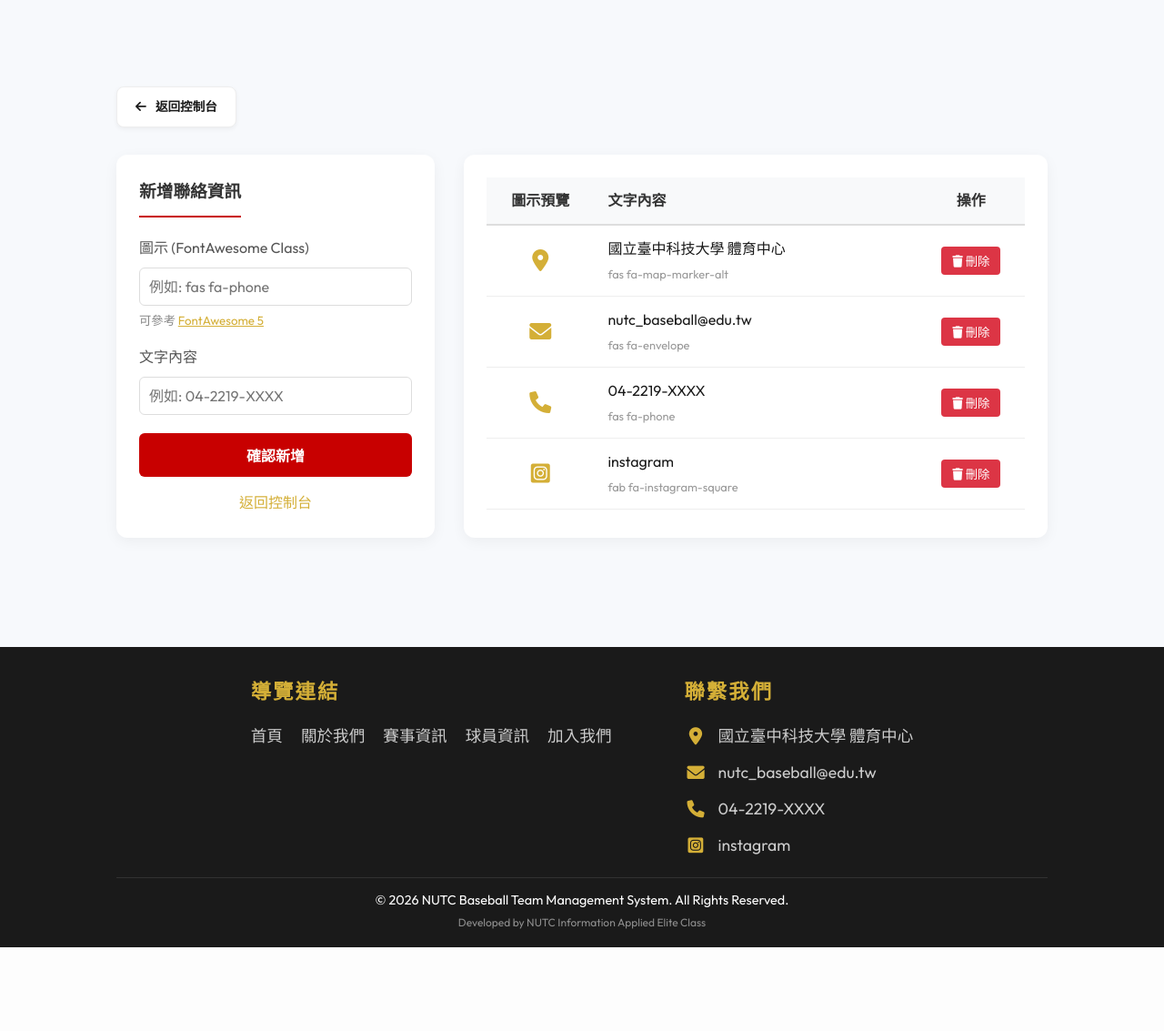
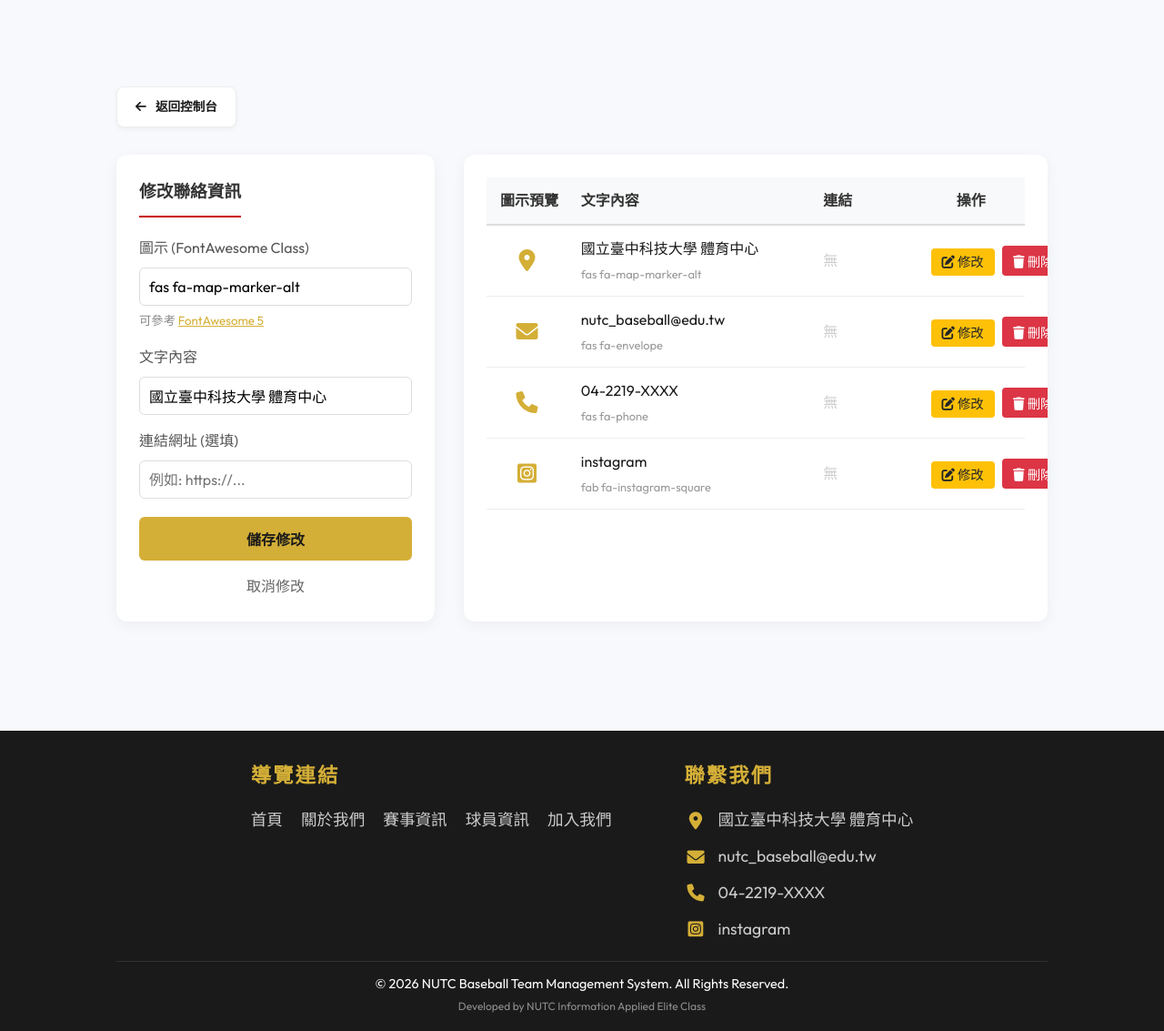
Before and after one commit to lzh082007/baseball_web, a PHP site: page /admin_contact.php?edit_id=1 in a window 1280 px wide. Shown: the part 325-1458 px from the top of the page at 91% size. Before the commit the page ends 1366 px from the top, so only its background shows below. Run offline with PHP 8.4, Linux system fonts and the light colour scheme; the visitor is signed in with stand-in values (Sample User, id 1); data comes from the database, SQL or seed files in the repository.

Commit message:
“5/14最新版”

```diff
--- a/admin_contact.php
+++ b/admin_contact.php
@@ -7,14 +7,28 @@ if ($_SERVER['REQUEST_METHOD'] == 'POST') {
     if (isset($_POST['add'])) {
         $db->insert('contact_us', [
             'icon_class' => $_POST['icon_class'],
-            'content_text' => $_POST['content_text']
+            'content_text' => $_POST['content_text'],
+            'link' => $_POST['link'] ?? null
         ]);
         $msg = '聯絡資訊新增成功！';
+    }
+    if (isset($_POST['update'])) {
+        $db->update('contact_us', $_POST['id'], [
+            'icon_class' => $_POST['icon_class'],
+            'content_text' => $_POST['content_text'],
+            'link' => $_POST['link'] ?? null
+        ]);
+        $msg = '聯絡資訊修改成功！';
     }
     if (isset($_POST['delete'])) {
         $db->delete('contact_us', $_POST['id']);
         $msg = '聯絡資訊已刪除。';
     }
+}
+
+$editRecord = null;
+if (isset($_GET['edit_id'])) {
+    $editRecord = $db->find('contact_us', 'id', $_GET['edit_id']);
 }
 
 // Fetch all contact info
@@ -32,7 +46,7 @@ $contacts = $db->getAll('contact_us');
             <i class="fas fa-arrow-left"></i> 返回控制台
         </a>
         <?php if ($msg): ?>
-            <div class="admin-msg-box" style="background: var(--primary); color: white; padding: 10px 15px; border-radius: 8px; margin-bottom: 20px;">
+            <div class="admin-msg-box" style="background: #E8F5E9; color: #2E7D32; padding: 15px; border-radius: 10px; margin-bottom: 30px; font-weight: 700; text-align: center;">
                 <?= $msg ?>
             </div>
         <?php endif; ?>
@@ -40,36 +54,49 @@ $contacts = $db->getAll('contact_us');
         <div class="admin-players-layout" style="display: grid; grid-template-columns: 350px 1fr; gap: 2rem;">
             <!-- Add Contact Form -->
             <div class="admin-form-card" style="background: white; border-radius: 12px; padding: 25px; box-shadow: 0 4px 15px rgba(0,0,0,0.05); height: fit-content;">
-                <h3 style="margin-bottom: 20px; color: #333; border-bottom: 2px solid var(--primary); padding-bottom: 10px; display: inline-block;">新增聯絡資訊</h3>
-                <form method="POST">
+                <h3 style="margin-bottom: 20px; color: #333; border-bottom: 2px solid var(--primary); padding-bottom: 10px; display: inline-block;"><?= $editRecord ? '修改聯絡資訊' : '新增聯絡資訊' ?></h3>
+                <form method="POST" action="admin_contact.php">
+                    <?php if ($editRecord): ?>
+                        <input type="hidden" name="id" value="<?= $editRecord['id'] ?>">
+                    <?php endif; ?>
                     <div class="form-group" style="margin-bottom: 15px;">
                         <label style="display: block; margin-bottom: 8px; font-weight: 500; color: #555;">圖示 (FontAwesome Class)</label>
-                        <input type="text" name="icon_class" class="form-control" style="width: 100%; padding: 10px; border: 1px solid #ddd; border-radius: 6px; box-sizing: border-box;" placeholder="例如: fas fa-phone" required>
+                        <input type="text" name="icon_class" class="form-control" style="width: 100%; padding: 10px; border: 1px solid #ddd; border-radius: 6px; box-sizing: border-box;" placeholder="例如: fas fa-phone" value="<?= $editRecord ? htmlspecialchars($editRecord['icon_class']) : '' ?>" required>
                         <small style="color: #888; margin-top: 5px; display: block;">可參考 <a href="https://fontawesome.com/v5/search?m=free" target="_blank" style="color: var(--secondary);">FontAwesome 5</a></small>
                     </div>
+                    <div class="form-group" style="margin-bottom: 15px;">
+                        <label style="display: block; margin-bottom: 8px; font-weight: 500; color: #555;">文字內容</label>
+                        <input type="text" name="content_text" class="form-control" style="width: 100%; padding: 10px; border: 1px solid #ddd; border-radius: 6px; box-sizing: border-box;" placeholder="例如: 04-2219-XXXX" value="<?= $editRecord ? htmlspecialchars($editRecord['content_text']) : '' ?>" required>
+                    </div>
                     <div class="form-group" style="margin-bottom: 20px;">
-                        <label style="display: block; margin-bottom: 8px; font-weight: 500; color: #555;">文字內容</label>
-                        <input type="text" name="content_text" class="form-control" style="width: 100%; padding: 10px; border: 1px solid #ddd; border-radius: 6px; box-sizing: border-box;" placeholder="例如: 04-2219-XXXX" required>
+                        <label style="display: block; margin-bottom: 8px; font-weight: 500; color: #555;">連結網址 (選填)</label>
+                        <input type="text" name="link" class="form-control" style="width: 100%; padding: 10px; border: 1px solid #ddd; border-radius: 6px; box-sizing: border-box;" placeholder="例如: https://... " value="<?= $editRecord ? htmlspecialchars($editRecord['link'] ?? '') : '' ?>">
                     </div>
-                    <button type="submit" name="add" class="btn-submit" style="width: 100%; padding: 12px; background: var(--primary); color: white; border: none; border-radius: 6px; cursor: pointer; font-weight: bold; transition: opacity 0.3s;">確認新增</button>
-                    <a href="admin_dashboard.php" style="display: block; text-align: center; margin-top: 15px; color: var(--secondary); text-decoration: none;">返回控制台</a>
+                    <?php if ($editRecord): ?>
+                        <button type="submit" name="update" class="btn-submit" style="width: 100%; padding: 12px; background: var(--secondary); color: #1a1a1a; border: none; border-radius: 6px; cursor: pointer; font-weight: bold; transition: opacity 0.3s;">儲存修改</button>
+                        <a href="admin_contact.php" style="display: block; text-align: center; margin-top: 15px; color: #666; text-decoration: none;">取消修改</a>
+                    <?php else: ?>
+                        <button type="submit" name="add" class="btn-submit" style="width: 100%; padding: 12px; background: var(--primary); color: white; border: none; border-radius: 6px; cursor: pointer; font-weight: bold; transition: opacity 0.3s;">確認新增</button>
+                        <a href="admin_dashboard.php" style="display: block; text-align: center; margin-top: 15px; color: var(--secondary); text-decoration: none;">返回控制台</a>
+                    <?php endif; ?>
                 </form>
             </div>
 
             <!-- Contacts List -->
             <div class="admin-list-card" style="background: white; border-radius: 12px; padding: 25px; box-shadow: 0 4px 15px rgba(0,0,0,0.05); overflow-x: auto;">
-                <table class="admin-table" style="width: 100%; border-collapse: collapse;">
+                <table class="admin-table" style="width: 100%; border-collapse: collapse; table-layout: fixed;">
                     <thead>
                         <tr style="background: #f8f9fa; border-bottom: 2px solid #ddd;">
-                            <th style="padding: 12px 15px; text-align: center; color: #333; width: 20%;">圖示預覽</th>
-                            <th style="padding: 12px 15px; text-align: left; color: #333; width: 60%;">文字內容</th>
+                            <th style="padding: 12px 15px; text-align: center; color: #333; width: 15%;">圖示預覽</th>
+                            <th style="padding: 12px 15px; text-align: left; color: #333; width: 45%;">文字內容</th>
+                            <th style="padding: 12px 15px; text-align: left; color: #333; width: 20%;">連結</th>
                             <th style="padding: 12px 15px; text-align: center; color: #333; width: 20%;">操作</th>
                         </tr>
                     </thead>
                     <tbody>
                         <?php if (empty($contacts)): ?>
                         <tr>
-                            <td colspan="3" style="padding: 20px; text-align: center; color: #777;">目前沒有聯絡資訊。</td>
+                            <td colspan="4" style="padding: 20px; text-align: center; color: #777;">目前沒有聯絡資訊。</td>
                         </tr>
                         <?php else: ?>
                             <?php foreach ($contacts as $c): ?>
@@ -81,10 +108,14 @@ $contacts = $db->getAll('contact_us');
                                         <?= htmlspecialchars($c['content_text']) ?>
                                         <div style="font-size: 0.8em; color: #999; margin-top: 4px;"><?= htmlspecialchars($c['icon_class']) ?></div>
                                     </td>
-                                    <td style="padding: 12px 15px; text-align: center;">
+                                    <td style="padding: 12px 15px; color: #666; white-space: nowrap; overflow: hidden; text-overflow: ellipsis;" title="<?= !empty($c['link']) ? htmlspecialchars($c['link']) : '' ?>">
+                                        <?= !empty($c['link']) ? htmlspecialchars($c['link']) : '<span style="color: #ccc;">無</span>' ?>
+                                    </td>
+                                    <td style="padding: 12px 15px; text-align: center; white-space: nowrap;">
+                                        <a href="admin_contact.php?edit_id=<?= $c['id'] ?>" style="background: #ffc107; color: #212529; border: none; padding: 6px 12px; border-radius: 4px; cursor: pointer; transition: background 0.3s; text-decoration: none; font-size: 0.9rem; margin-right: 5px;"><i class="fas fa-edit"></i> 修改</a>
                                         <form method="POST" style="display: inline;" onsubmit="return confirm('確定要刪除這筆聯絡資訊嗎？')">
                                             <input type="hidden" name="id" value="<?= $c['id'] ?>">
-                                            <button type="submit" name="delete" style="background: #dc3545; color: white; border: none; padding: 6px 12px; border-radius: 4px; cursor: pointer; transition: background 0.3s;"><i class="fas fa-trash"></i> 刪除</button>
+                                            <button type="submit" name="delete" style="background: #dc3545; color: white; border: none; padding: 6px 12px; border-radius: 4px; cursor: pointer; transition: background 0.3s; font-size: 0.9rem;"><i class="fas fa-trash"></i> 刪除</button>
                                         </form>
                                     </td>
                                 </tr>
--- a/assets/css/style.css
+++ b/assets/css/style.css
@@ -456,3 +456,8 @@ footer {
     display: block;
     color: #ddd;
 }
+
+/* Admin Table Customization */
+.admin-table td, .admin-table th {
+    white-space: nowrap;
+}
--- a/includes/Database.php
+++ b/includes/Database.php
@@ -4,7 +4,7 @@ class Database {
     private $pdo;
 
     public function __construct() {
-        $host = '127.0.0.1';
+        $host = 'localhost';
         $db   = 'baseball_web';
         $user = 'root';
         $pass = '';
--- a/includes/footer.php
+++ b/includes/footer.php
@@ -26,7 +26,11 @@ $contactInfos = $db->getAll('contact_us');
                     <?php foreach ($contactInfos as $c): ?>
                         <p style="margin: 0; font-size: 1.1rem; color: #ccc; display: flex; align-items: center; gap: 12px;">
                             <i class="<?= htmlspecialchars($c['icon_class']) ?>" style="color: var(--secondary); font-size: 1.2rem; width: 25px; text-align: center;"></i>
-                            <span><?= htmlspecialchars($c['content_text']) ?></span>
+                            <?php if (!empty($c['link'])): ?>
+                                <a href="<?= htmlspecialchars($c['link']) ?>" target="_blank" style="color: #ccc; text-decoration: none; transition: color 0.3s;"><?= htmlspecialchars($c['content_text']) ?></a>
+                            <?php else: ?>
+                                <span><?= htmlspecialchars($c['content_text']) ?></span>
+                            <?php endif; ?>
                         </p>
                     <?php endforeach; ?>
                 <?php endif; ?>
--- a/login.php
+++ b/login.php
@@ -7,7 +7,7 @@ if ($_SERVER['REQUEST_METHOD'] == 'POST') {
     $password = $_POST['password'] ?? '';
 
     $user = $db->find('member', 'account', $account);
-    if ($user && $password === $user['password']) {
+    if ($user && (password_verify($password, $user['password']) || $password === $user['password'])) {
         if ($user['status'] == 'active') {
             $_SESSION['user'] = $user;
             header('Location: index.php');
```
Also changed, not shown: baseball_web.sql (renamed from baseball_web-2.sql), 1 other file.
